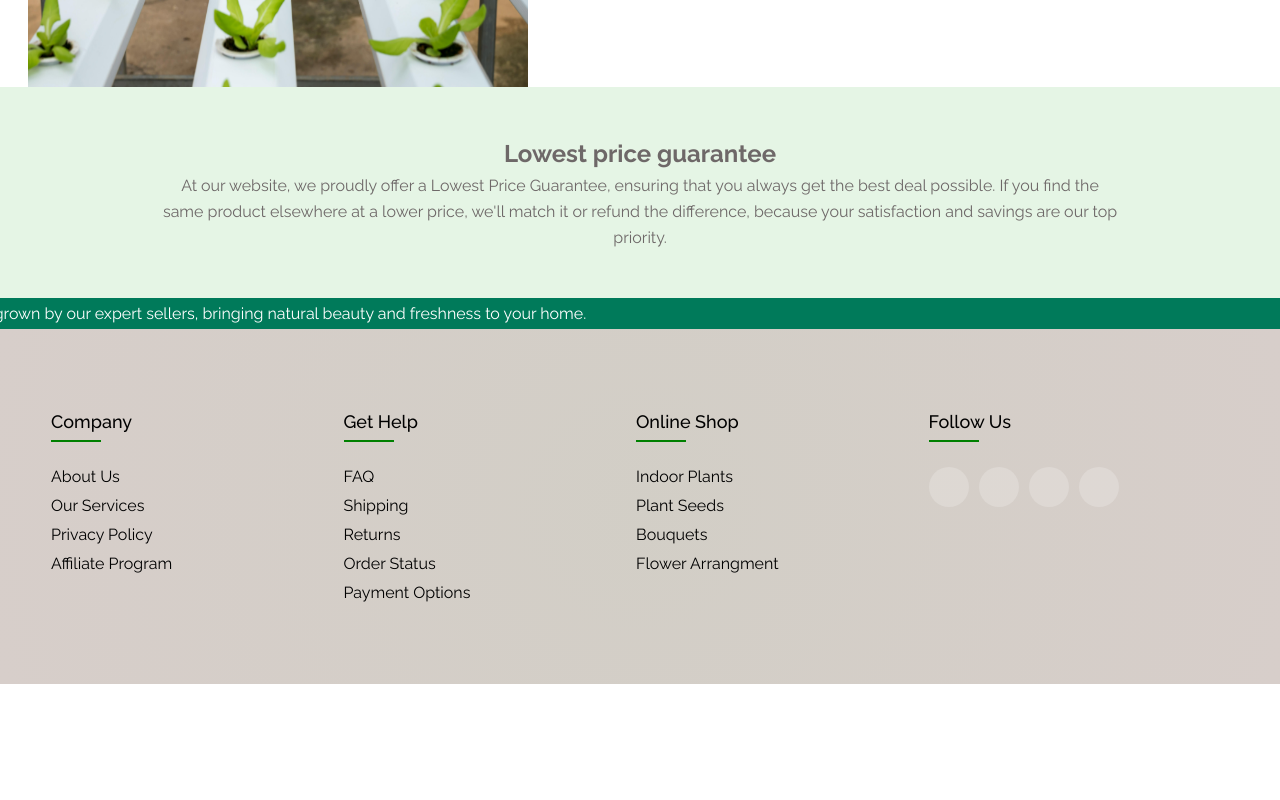
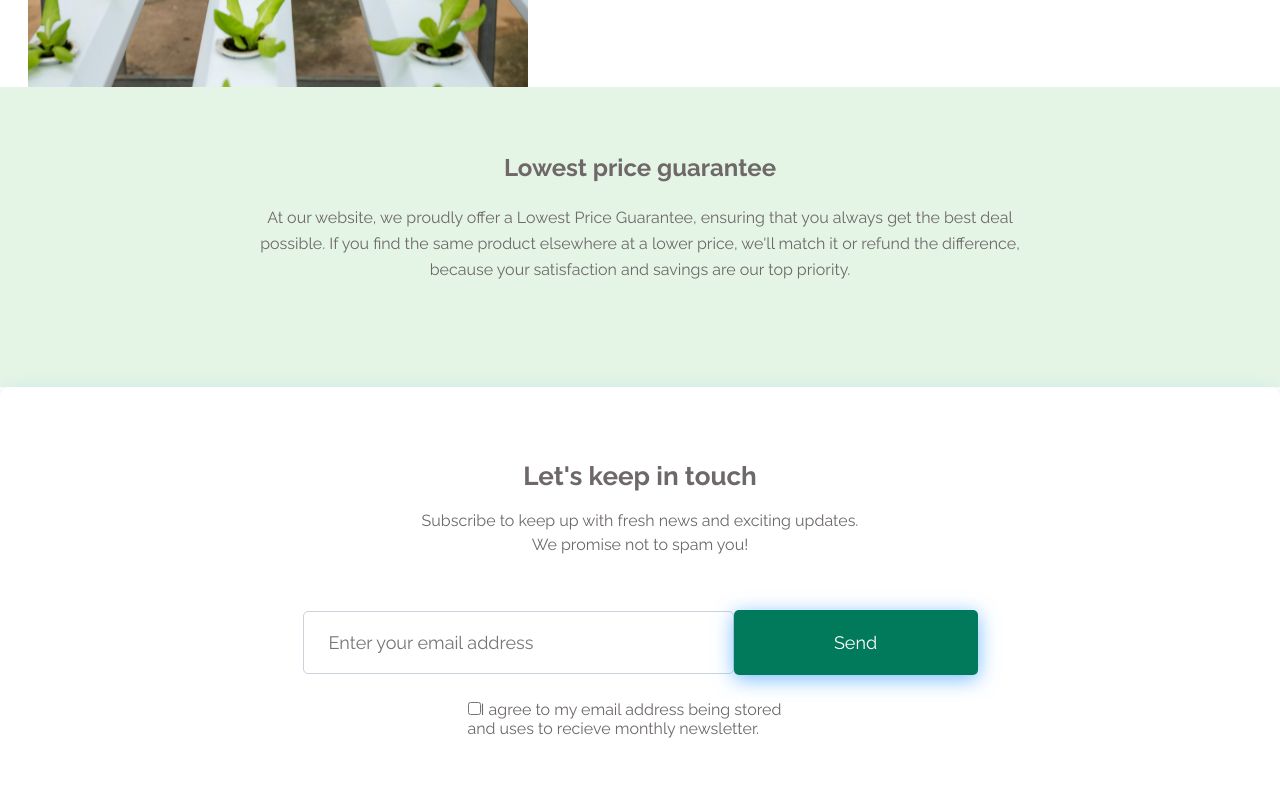
Before and after one commit to manisaparajuli/florist, a React (Create React App) app: page /home in a window 1280 px wide. Shown: the part 880-1680 px from the top of the page. Before the commit the page ends 1564 px from the top, so only its background shows below. Built offline with nearby package versions, Linux system fonts and the light colour scheme.

Commit message:
subscription button added

```diff
--- a/src/App.js
+++ b/src/App.js
@@ -1,19 +1,20 @@
 import './App.css';
 import Navbar from './Components/Navbar/Navbar';
-import {BrowserRouter as Router, Route, Routes} from 'react-router-dom';
+import { Route, Routes} from 'react-router-dom';
 import Home from './Pages/Home';
 import About from './Pages/About'
 import Events from './Pages/Events'
 import Product from './Pages/Product'
 import Cart from './Pages/Cart';
 import Authentication from './Pages/Authentication';
+import Footer from  './Components/Footer/Footer'
 
 function App() {
   return (
     <div >
-      <Router>
         <Navbar/>
         <Routes>
+          <Route path="/" element={ <Home/> } />
           <Route path="/home" element={ <Home/> } />
           <Route path="/about" element={ <About/> } />
           <Route path="/events" element={ <Events/> } />
@@ -23,7 +24,7 @@ function App() {
           <Route path='/cart' element={<Cart/> } />
           <Route path='/authentication' element={<Authentication/> } />
         </Routes>
-      </Router>
+      <Footer/>
     </div>
   );
 }
--- a/src/Components/Footer/Footer.js
+++ b/src/Components/Footer/Footer.js
@@ -10,7 +10,7 @@ const Footer = () => {
             <div class="footer-col">
               <h4>company</h4>
               <ul>
-                <li><Link to="#">about us</Link></li>
+                <li><Link to="/about">about us</Link></li>
                 <li><Link to="#">our services</Link></li>
                 <li><Link to="#">privacy policy</Link></li>
                 <li><Link to="#">affiliate program</Link></li>
--- a/src/Components/Hero/Hero.css
+++ b/src/Components/Hero/Hero.css
@@ -108,15 +108,83 @@ h1{
   padding: 24px;
   text-align: center;
 }
+.description h2{
+  margin-bottom: 18px;
+}
 
 .low-price-section{
+  height: 300px;
   line-height: 1.6;
   color: #6e6868;
   margin: 0px 0px;
   text-align: center;
   background:  #0299031a;
-  padding: 48px 162px;
+  padding: 62px 260px;
 }
 .low-price-section h2{
   margin-top: 0px;
+  margin-bottom: 18px;
 }
+
+.subscribe {
+  color: #6e6868;
+	display: flex;
+	flex-direction: column;
+	align-items: center;
+	justify-content: center;
+	background: white;
+	height: 424px;
+	border-radius: 10px;
+	box-shadow: 0 4px 20px rgba(61, 159, 255, 0.2)
+}
+
+
+.subscribe-title {
+	font-weight: bold;
+	font-size: 26px;
+	margin-bottom: 18px;
+}
+
+.subscribe-copy {
+	max-width: 450px;
+	text-align: center;
+	margin-bottom: 53px;
+	line-height: 1.5;
+}
+
+.form {
+	margin-bottom: 25px;
+}
+
+.form-email {
+	padding: 20px 25px;
+	border-radius: 5px;
+  border: 1px solid #CAD3DB;
+	width: 431px;
+	font-size: 18px;
+	color: #0F121F;
+}
+
+.form-email:focus {
+	outline: 1px solid #3D9FFF;
+}
+
+.form-button {
+	background: #007a5a;
+	padding: 10px;
+	border: none;
+	width: 244px;
+	height: 65px;
+	border-radius: 5px;
+	font-size: 18px;
+	color: white;
+	box-shadow: 0 4px 20px rgba(61, 159, 255, 0.7);
+}
+
+.form-button:hover {
+	box-shadow: 0 10px 20px rgba(61, 159, 255, 0.7);
+}
+
+.notice {
+	width: 345px;
+}
--- a/src/Components/Hero/Hero.js
+++ b/src/Components/Hero/Hero.js
@@ -2,16 +2,15 @@ import React from 'react'
 import './Hero.css'
 import image2 from '../Assests/Peperomia.png'
 import indoorplant from "../Assests/indoorPlant.jpg"
-import Footer from '../Footer/Footer'
-
-
+import { useNavigate } from 'react-router-dom'
 
 const Hero = () => {
+  const navigate = useNavigate()
   return (
     <>
       <div className='hero-container'>
         <h1><span className='green-text'>Elevate</span>  your moments with our <br/><span className='yellow-text'> enchanting </span> blooms.</h1>
-        <button>View all product </button>
+        <button onClick={() => navigate("/product")}>View all product </button>
       </div>
       <div className='image-container'>
         <img src={image2} alt="plant " className='second-image'/>
@@ -30,10 +29,22 @@ const Hero = () => {
         <h2>Lowest price guarantee</h2>
         <p>At our website, we proudly offer a Lowest Price Guarantee, ensuring that you always get the best deal possible. If you find the same product elsewhere at a lower price, we'll match it or refund the difference, because your satisfaction and savings are our top priority.</p>
       </div>
+      <div className="subscribe">
+        <h2 className="subscribe-title">Let's keep in touch</h2>
+        <p className="subscribe-copy">Subscribe to keep up with fresh news and exciting updates. We promise not to spam you!</p>
+        <div className="form">
+          <input type="email" className="form-email" placeholder="Enter your email address" />
+          <button className="form-button">Send</button>
+        </div>
+        <div className="notice">
+          <input type="checkbox"/>
+          <span className="notice-copy">I agree to my email address being stored and uses to recieve monthly newsletter.</span>
+        </div>
+      </div>
       <div className='scroll-container'>
         <div className='scroll-text'>Elevate your indoor space with lush, organic plants meticulously grown by our expert sellers, bringing natural beauty and freshness to your home.</div>
       </div>
-      <Footer/>
+
     </>
   )
 }
--- a/src/Components/Navbar/Navbar.css
+++ b/src/Components/Navbar/Navbar.css
@@ -62,6 +62,8 @@
   content: "";
   font-weight: 600;
   display: block;
+  text-decoration: none;
+
 
 }
 
--- a/src/Components/items/Items.js
+++ b/src/Components/items/Items.js
@@ -1,8 +1,10 @@
 import React from 'react'
 import "./items.css"
 import { data } from "../../data/items"
+import { useNavigate } from 'react-router-dom'
 
 const Items = () => {
+  const navigate = useNavigate()
   return (
     <div className='container'>
       <div className='card'>
@@ -13,6 +15,7 @@ const Items = () => {
               <h5>{item.name}</h5>
               <h5>$ {item.price}.00</h5>
             </div>
+            <button className='Add-to-cart' onClick={() => navigate('/home')}>Add to cart</button>
           </div>
         })}
       </div>
--- a/src/Components/items/items.css
+++ b/src/Components/items/items.css
@@ -52,3 +52,24 @@
 @media (max-width: 600px) {
   .card { grid-template-columns: repeat(2, 1fr); }
 }
+
+
+.item button{
+  display: inline-block;
+  outline: 0;
+  border: 0;
+  cursor: pointer;
+  font-weight: 600;
+  color: rgb(72, 76, 122);
+  font-size: 14px;
+  height: 38px;
+  padding: 8px 24px;
+  border-radius: 50px;
+  /* background-color: #ffd700; */
+  background-image: linear-gradient(180deg,#fff,#f5f5fa);
+  box-shadow: 0 4px 11px 0 rgb(37 44 97 / 15%), 0 1px 3px 0 rgb(93 100 148 / 20%);
+  transition: all .2s ease-out;
+}
+.item button:hover{
+  box-shadow: 0 8px 22px 0 rgb(37 44 97 / 15%), 0 4px 6px 0 rgb(93 100 148 / 20%);
+}
--- a/src/Pages/Product.js
+++ b/src/Pages/Product.js
@@ -4,6 +4,7 @@ import Items from '../Components/items/Items'
 const Product = () => {
   return (
     <div>
+
       <Items/>
     </div>
   )
--- a/src/index.js
+++ b/src/index.js
@@ -3,11 +3,14 @@ import ReactDOM from 'react-dom/client';
 import './index.css';
 import App from './App';
 import reportWebVitals from './reportWebVitals';
+import { BrowserRouter } from 'react-router-dom';
 
 const root = ReactDOM.createRoot(document.getElementById('root'));
 root.render(
   <React.StrictMode>
-    <App />
+    <BrowserRouter>
+      <App />
+    </BrowserRouter>
   </React.StrictMode>
 );
 
```
